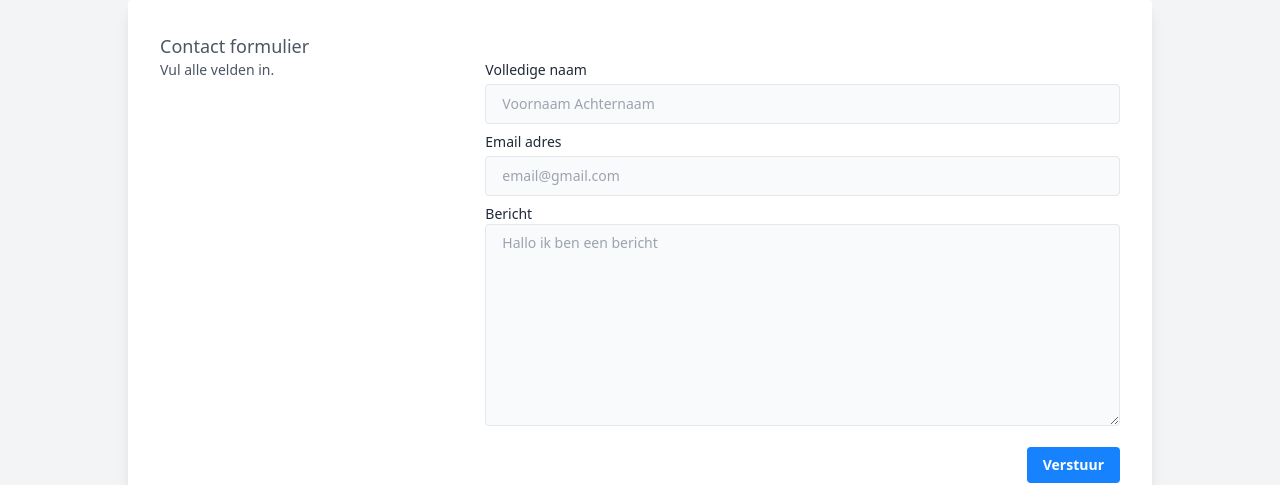
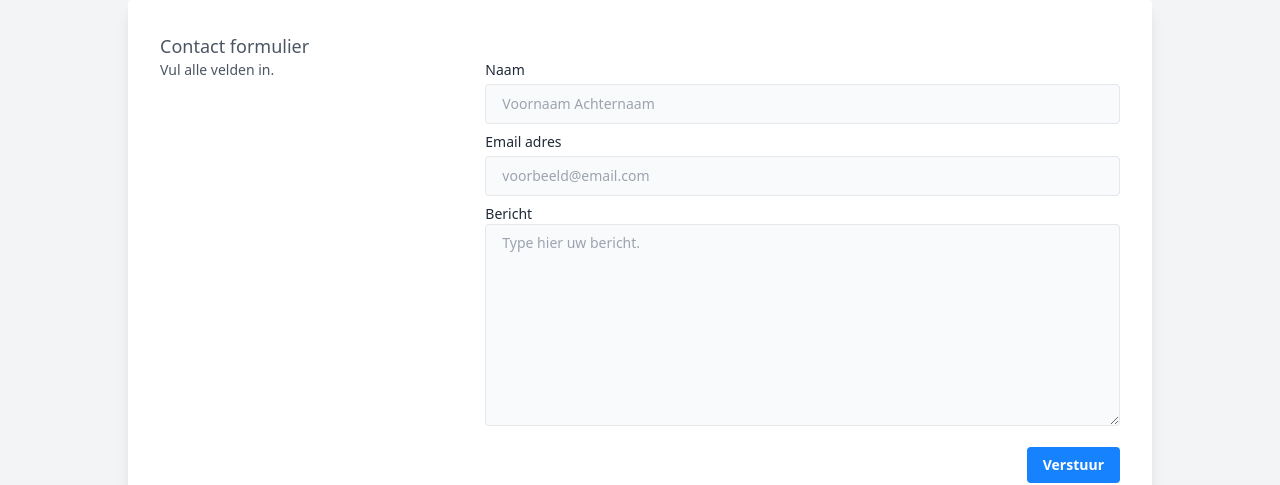
Before and after one commit to kw1c-BraakvandeSiemen/SimeonDev, a website: page public/pages/contact.html in a window 1280 px wide. Shown: the part 145-630 px from the top of the page. Drawn offline with Linux system fonts and the light colour scheme.

Commit message:
contact changes

```diff
--- a/public/pages/contact.html
+++ b/public/pages/contact.html
@@ -70,17 +70,17 @@
 									<div class="lg:col-span-2 mt-7">
 										<div class="grid gap-4 gap-y-2 text-sm grid-cols-1 md:grid-cols-5">
 											<div class="md:col-span-5">
-												<label for="full_name" class="text-gray-800 dark:text-gray-100">Volledige naam</label>
+												<label for="full_name" class="text-gray-800 dark:text-gray-100">Naam</label>
 												<input type="text" name="full_name" id="full_name" class="h-10 dark:bg-slate-700 dark:text-gray-200 dark:border-none border mt-1 rounded px-4 w-full bg-gray-50" value="" placeholder="Voornaam Achternaam" required />
 											</div>
 
 											<div class="md:col-span-5">
 												<label for="email" class="text-gray-800 dark:text-gray-100">Email adres</label>
-												<input type="email" name="email" id="email" class="h-10 dark:bg-slate-700 dark:text-gray-200 dark:border-none border mt-1 rounded px-4 w-full bg-gray-50" value="" placeholder="email@gmail.com" required />
+												<input type="email" name="email" id="email" class="h-10 dark:bg-slate-700 dark:text-gray-200 dark:border-none border mt-1 rounded px-4 w-full bg-gray-50" value="" placeholder="voorbeeld@email.com" required />
 											</div>
 											<div class="md:col-span-5">
 												<label for="email" class="mt-8 text-gray-800 dark:text-gray-100">Bericht</label>
-												<textarea name="message" id="message" cols="30" rows="10" class="h-5/6 dark:bg-slate-700 dark:text-gray-200 dark:border-none border py-2 rounded px-4 w-full bg-gray-50" placeholder="Hallo ik ben een bericht" required></textarea>
+												<textarea name="message" id="message" cols="30" rows="10" class="h-5/6 dark:bg-slate-700 dark:text-gray-200 dark:border-none border py-2 rounded px-4 w-full bg-gray-50" placeholder="Type hier uw bericht." required></textarea>
 											</div>
 										</div>
 										<div class="md:col-span-5 text-right">
```
